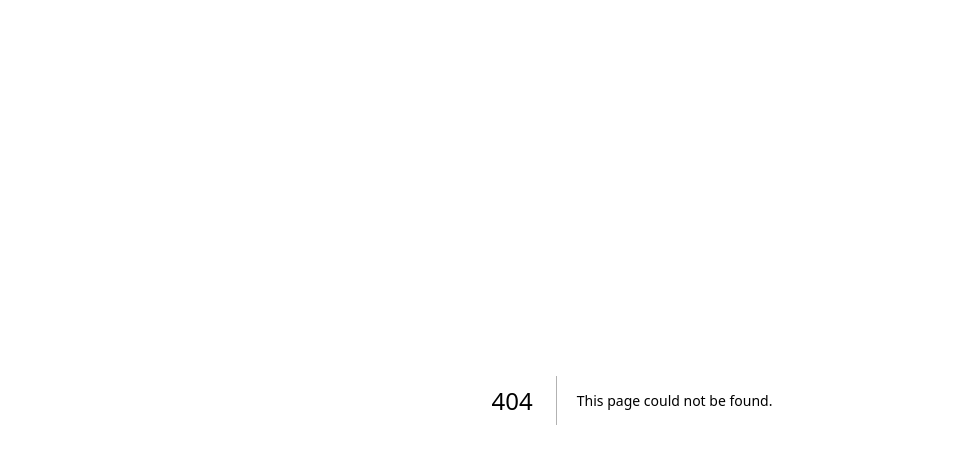
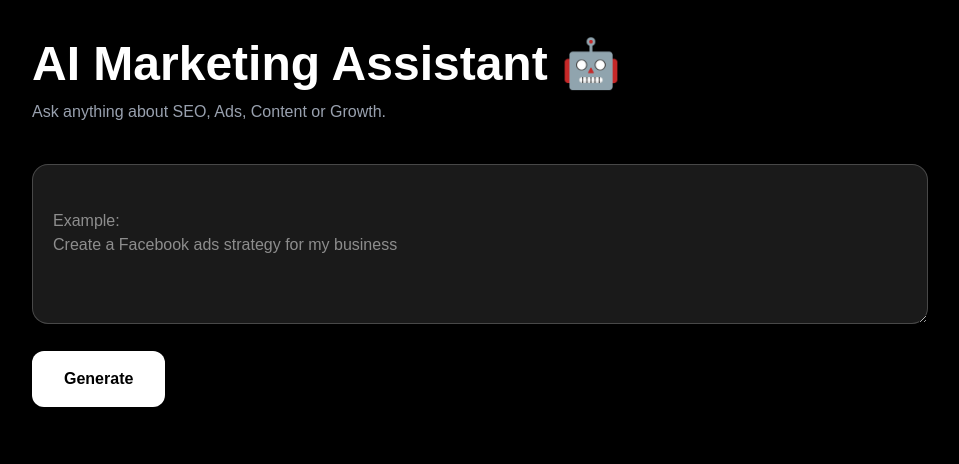
Before and after one commit to ajaybhat4839/ajays-ai-marketing-lab, a Next.js app: page /chat in a window 1280 px wide. Before the commit this address had no page. Shown: the top 464 px of the page, without its empty margins (8-967 px from the left). Built offline with nearby package versions, Linux system fonts and the light colour scheme.

Commit message:
stable AI marketing lab version

```diff
--- /dev/null
+++ b/app/chat/page.tsx
@@ -0,0 +1,192 @@
+"use client";
+
+import { useState } from "react";
+
+
+export default function ChatPage(){
+
+const [message,setMessage] = useState("");
+const [reply,setReply] = useState("");
+const [loading,setLoading] = useState(false);
+
+
+
+async function sendMessage(){
+
+if(!message) return;
+
+
+setLoading(true);
+setReply("");
+
+
+
+const res = await fetch("/api/generate",{
+
+method:"POST",
+
+headers:{
+"Content-Type":"application/json"
+},
+
+body:JSON.stringify({
+
+prompt:`
+You are Ajay's AI Marketing Assistant.
+
+Answer this marketing question:
+
+${message}
+
+`
+
+})
+
+});
+
+
+
+const data = await res.json();
+
+setReply(data.result);
+
+setLoading(false);
+
+}
+
+
+
+return (
+
+<div className="
+min-h-screen
+bg-black
+text-white
+p-10
+">
+
+
+<h1 className="
+text-5xl
+font-bold
+">
+
+AI Marketing Assistant 🤖
+
+</h1>
+
+
+<p className="
+mt-3
+text-gray-400
+">
+
+Ask anything about SEO, Ads, Content or Growth.
+
+</p>
+
+
+
+
+<div className="
+mt-10
+max-w-4xl
+">
+
+
+<textarea
+
+value={message}
+
+onChange={(e)=>setMessage(e.target.value)}
+
+placeholder="
+Example:
+Create a Facebook ads strategy for my business
+"
+
+className="
+w-full
+h-40
+p-5
+rounded-2xl
+bg-white/10
+border
+border-white/20
+"
+
+
+/>
+
+
+
+<button
+
+onClick={sendMessage}
+
+className="
+mt-5
+px-8
+py-4
+rounded-xl
+bg-white
+text-black
+font-bold
+"
+
+>
+
+Generate
+
+</button>
+
+
+
+{loading && (
+
+<p className="mt-6 text-blue-400">
+
+AI is thinking...
+
+</p>
+
+)}
+
+
+
+
+{reply && (
+
+<div className="
+mt-8
+p-6
+rounded-2xl
+bg-white/5
+border
+border-white/10
+">
+
+
+<pre className="
+whitespace-pre-wrap
+">
+
+{reply}
+
+</pre>
+
+
+</div>
+
+)}
+
+
+</div>
+
+
+</div>
+
+)
+
+
+}
```
